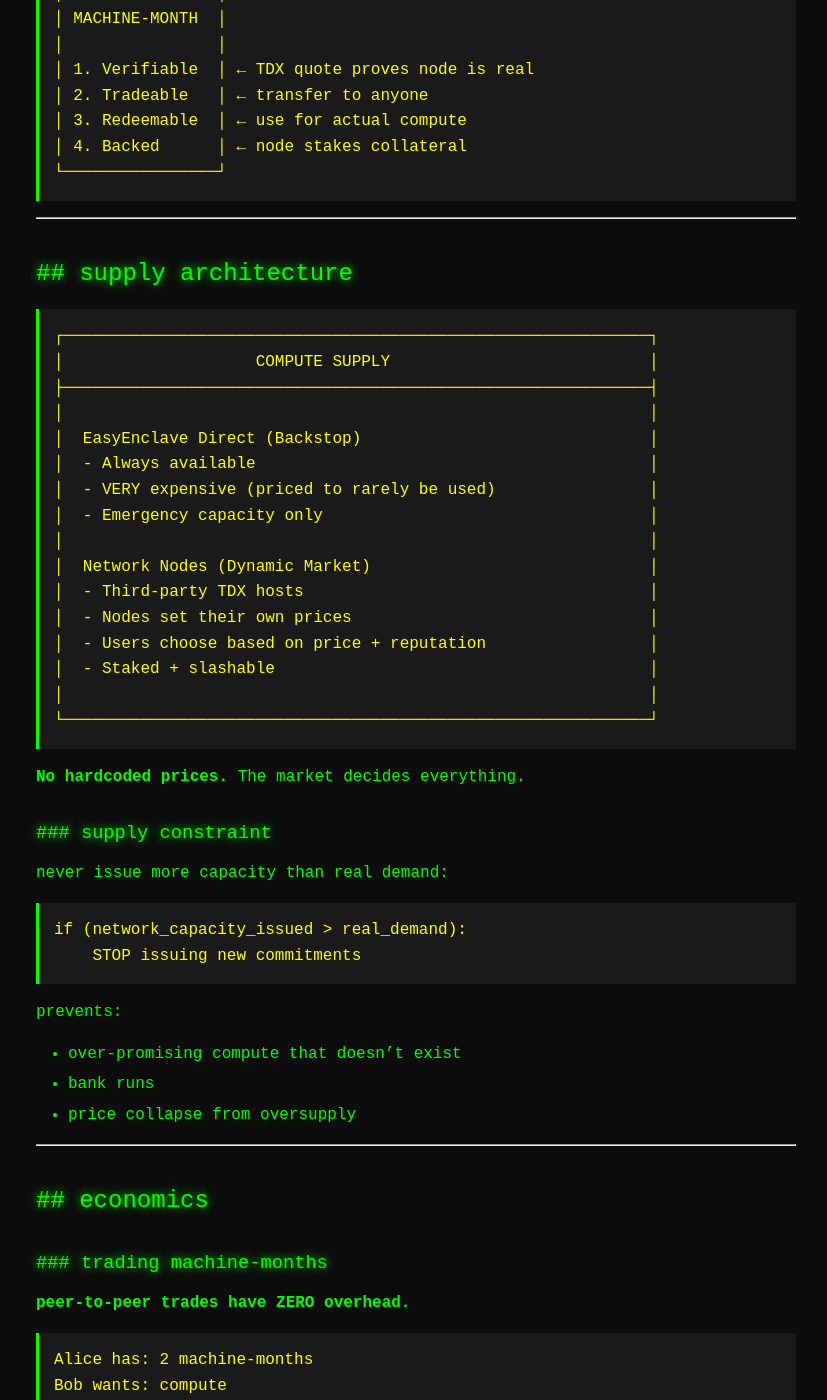
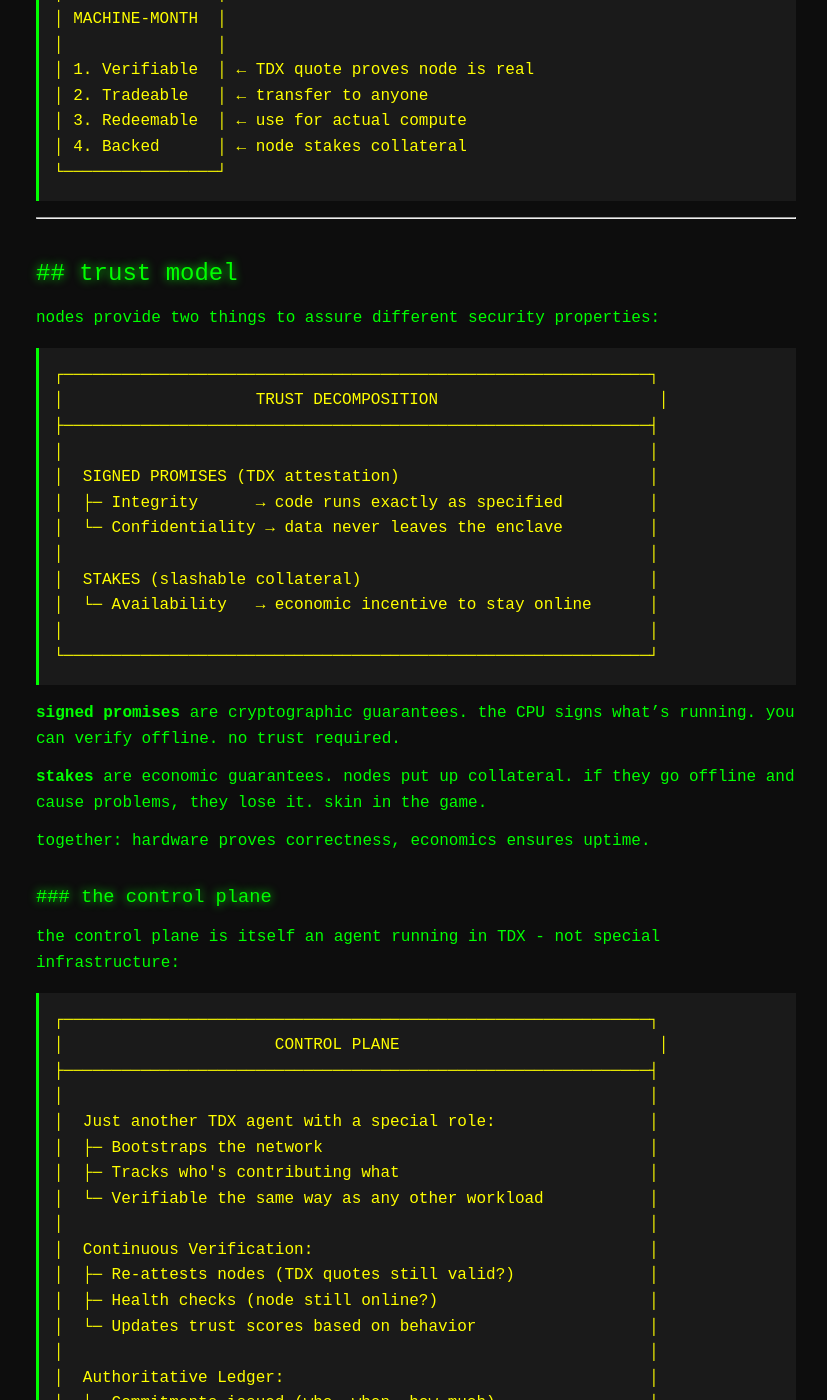
Before and after one commit to posix4e/easy-enclave, a Jekyll site: the page built from docs/whitepaper.md, in a window 1280 px wide and 1400 px high, scrolled down 2180 px. Shown: the whole window, without its empty margins (224-1051 px from the left). Built offline with Jekyll 4.4.1, drawn with Linux system fonts in a browser that asks for light colours; some of the changed text lies outside the part shown.

Commit message:
Add trust model: signed promises + stakes + control plane
- Signed promises (TDX) → integrity + confidentiality
- Stakes (collateral) → availability
- Control plane = TDX agent that bootstraps network, tracks contributions, routes traffic

🤖 Generated with [Claude Code](https://claude.com/claude-code)

Co-Authored-By: Claude Opus 4.5 <noreply@anthropic.com>

````diff
--- a/docs/whitepaper.md
+++ b/docs/whitepaper.md
@@ -93,6 +93,69 @@ These commitments:
 │ 4. Backed      │ ← node stakes collateral
 └────────────────┘
 ```
+
+---
+
+## trust model
+
+nodes provide two things to assure different security properties:
+
+```
+┌─────────────────────────────────────────────────────────────┐
+│                    TRUST DECOMPOSITION                       │
+├─────────────────────────────────────────────────────────────┤
+│                                                             │
+│  SIGNED PROMISES (TDX attestation)                          │
+│  ├─ Integrity      → code runs exactly as specified         │
+│  └─ Confidentiality → data never leaves the enclave         │
+│                                                             │
+│  STAKES (slashable collateral)                              │
+│  └─ Availability   → economic incentive to stay online      │
+│                                                             │
+└─────────────────────────────────────────────────────────────┘
+```
+
+**signed promises** are cryptographic guarantees. the CPU signs what's running. you can verify offline. no trust required.
+
+**stakes** are economic guarantees. nodes put up collateral. if they go offline and cause problems, they lose it. skin in the game.
+
+together: hardware proves correctness, economics ensures uptime.
+
+### the control plane
+
+the control plane is itself an agent running in TDX - not special infrastructure:
+
+```
+┌─────────────────────────────────────────────────────────────┐
+│                      CONTROL PLANE                           │
+├─────────────────────────────────────────────────────────────┤
+│                                                             │
+│  Just another TDX agent with a special role:                │
+│  ├─ Bootstraps the network                                  │
+│  ├─ Tracks who's contributing what                          │
+│  └─ Verifiable the same way as any other workload           │
+│                                                             │
+│  Continuous Verification:                                   │
+│  ├─ Re-attests nodes (TDX quotes still valid?)              │
+│  ├─ Health checks (node still online?)                      │
+│  └─ Updates trust scores based on behavior                  │
+│                                                             │
+│  Authoritative Ledger:                                      │
+│  ├─ Commitments issued (who, when, how much)                │
+│  ├─ Redemptions (work performed)                            │
+│  ├─ Current balances (points/credits)                       │
+│  ├─ Stake amounts per node                                  │
+│  └─ Transfer history                                        │
+│                                                             │
+│  Routing & Proxy:                                           │
+│  └─ Routes traffic to apps at appname.app.easyenclave.com   │
+│                                                             │
+└─────────────────────────────────────────────────────────────┘
+```
+
+contracts are agents. the control plane is a special agent. same trust model for both - TDX attestation proves what's running.
+
+nodes do the compute. the control plane continuously verifies, keeps score, and routes traffic.
 
 ---
 
````
